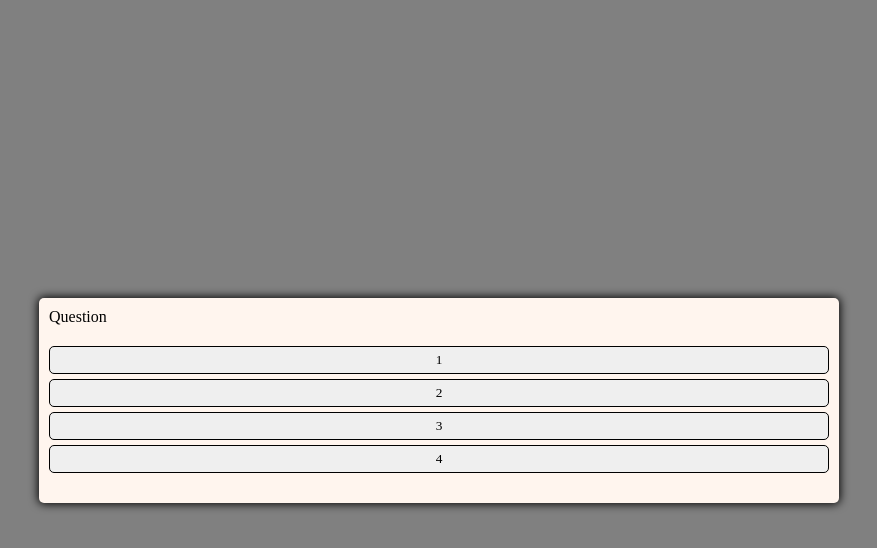
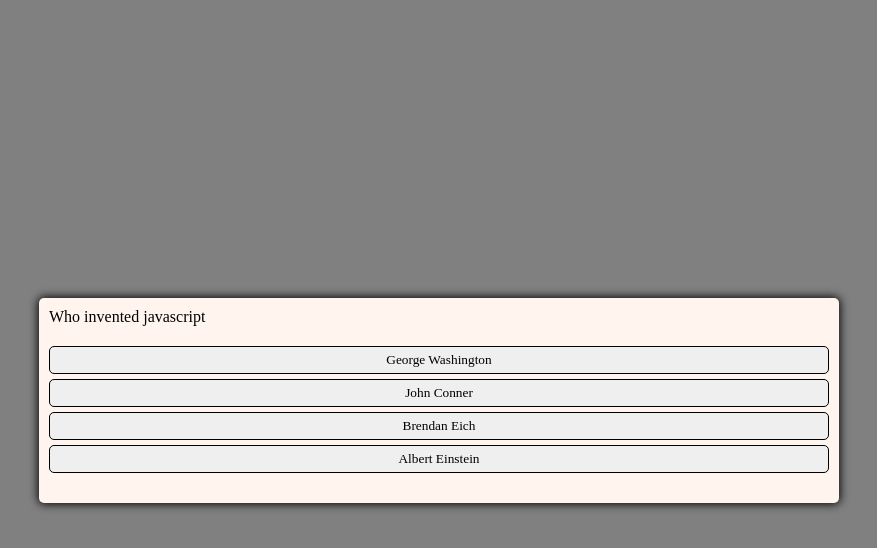
Before and after one commit to cmoney574/Code-Quiz, a plain HTML site: page index.html in a window 1280 px wide. Both pictures are taken after a click on the button "Start". Shown: the whole page, without its empty margins (201-1078 px from the left). Drawn offline with Linux system fonts and the light colour scheme.

Commit message:
Added quiz functionality and score for end of quiz

```diff
--- a/assets/script.js
+++ b/assets/script.js
@@ -1,30 +1,43 @@
 var quizStart = document.querySelector(".start");
 var quizEl = document.querySelector("#qcontainer");
 var resultsEl = document.querySelector(".results");
+var questEl = document.querySelector("#question");
+var answerEl = document.querySelector("#answer");
+var quizNext = document.querySelector(".next");
+var quizSave = document.querySelector(".save");
+var score = 0;
+
+var shuffled, current, checker;
 
 quizStart.addEventListener('click', start);
+quizNext.addEventListener('click', ()=>{
+    current++;
+    next();
+}
+
+)
 
 var quizQuestions = [
-    {question: "Who invented javascript", answers: {
-        a: "George Washington",
-        b: "John Conner",
-        c: "Brendan Eich",
-        d: "Albert Einstein"
-    }, correctAnswer: "c"
+    {question: "Who invented javascript", answers: [
+        {text: "George Washington", correct: false},
+        {text: "John Conner", correct: false},
+        {text: "Brendan Eich", correct: true},
+        {text: "Albert Einstein", correct: false}
+    ]
 },
-    {question: "Which of these is a javascript package manager", answers:{
-        a: "Node.js",
-        b: "TypeScript",
-        c: "npm",
-        d: "Bootstrap"
-    }, correctAnswer: "c"
+    {question: "Which of these is a javascript package manager", answers: [
+        {text: "Node.js", correct: false},
+        {text: "TypeScript", correct: false},
+        {text: "npm", correct: true},
+        {text: "Bootstrap", correct: false}
+    ]
     },
-    {question: "When was javascript created", answers:{
-        a: "1995",
-        b: "1997",
-        c: "1999",
-        d: "2001"
-    }, correctAnswer: "a"
+    {question: "When was javascript created", answers:[
+        {text: "1995", correct: true},
+        {text: "1997", correct: false},
+        {text: "1999", correct: false},
+        {text: "2001", correct: false}
+    ]
     }
 ]
 
@@ -41,11 +54,70 @@ function start(){
 console.log("started");
 quizStart.classList.add('hidden');
 quizEl.classList.remove('hidden');
+shuffled = quizQuestions.sort(() =>Math.random()-.5);
+current = 0;
 next();
 }
+
 function next(){
+    resetForm();
+    showQuestion(shuffled[current]);
+}
+
+function resetForm(){
+    clearStatus(document.body);
+    quizNext.classList.add("hidden");
+    while(answerEl.firstChild){
+        answerEl.removeChild(answerEl.firstChild)
+    }
+}
+
+function showQuestion(question){
+    questEl.innerText = question.question;
+    question.answers.forEach(answer => {
+        var button = document.createElement('button');
+        button.innerText = answer.text;
+        button.classList.add('btn');
+        button.addEventListener('click', select);
+        if(answer.correct){
+            button.dataset.correct = answer.correct
+        }
+        answerEl.appendChild(button);
+    });
+}
+function select(e){
+
+    var selected = e.target;
+    var correct = selected.dataset.correct;
+    setStatus(document.body, correct);
+    if(correct){
+        score++;
+    }
+    Array.from(answerEl.children).forEach(button =>{
+        setStatus(button, button.dataset.correct)
+    })
+    if(shuffled.length>current +1){
+        quizNext.classList.remove("hidden");
+    }
+    else{
+        quizEl.classList.add("hidden");
+        quizSave.classList.remove("hidden");
+        quizSave.innerText = "Save score of: " + score + " out of " + quizQuestions.length +"?" ;
+    }
 
 }
-function select(){
+function setStatus(element, correct){
 
+    clearStatus(element);
+
+    if(correct){
+        element.classList.add("correct");
+    }
+    else{
+        element.classList.add("wrong");
+    }
 }
+function clearStatus(element){
+    element.classList.remove("correct");
+    element.classList.remove("wrong");
+}
--- a/assets/styles.css
+++ b/assets/styles.css
@@ -44,7 +44,7 @@ body.wrong{
  .btn.wrong{
      background-color: red;
  }
- .start,.next{
+ .start,.next,.save{
      font-size: 1.5rem;
      font-weight: bold;
      padding: 20px;
--- a/index.html
+++ b/index.html
@@ -8,6 +8,7 @@
   </head>
   <body>
     <div class="container">
+
       <div id="qcontainer" class="hidden">
         <div id="question">
           Question
@@ -26,6 +27,9 @@
       <button class = "next btn hidden">
         Next
       </button>
+      <button class = "save btn hidden">
+        Save
+      </button>
     </div>
     </div>
     <script src="./assets/script.js"></script>
```
